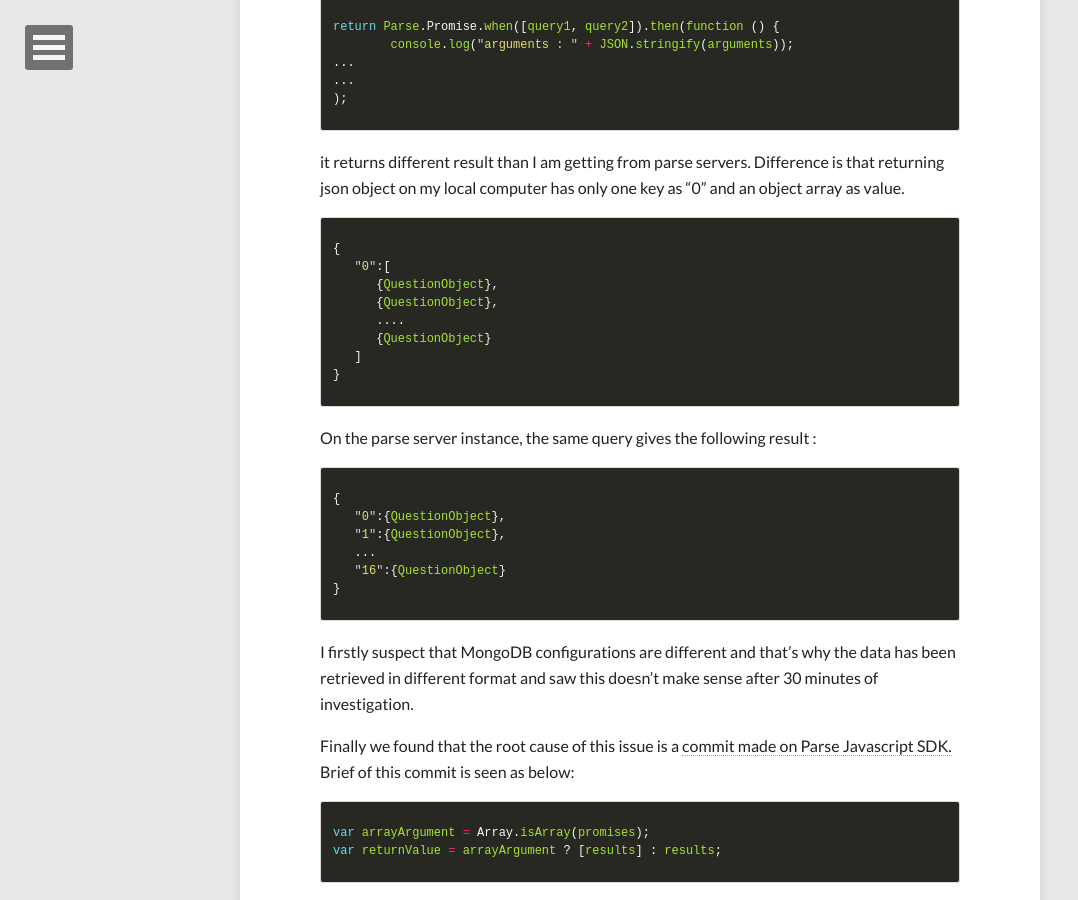
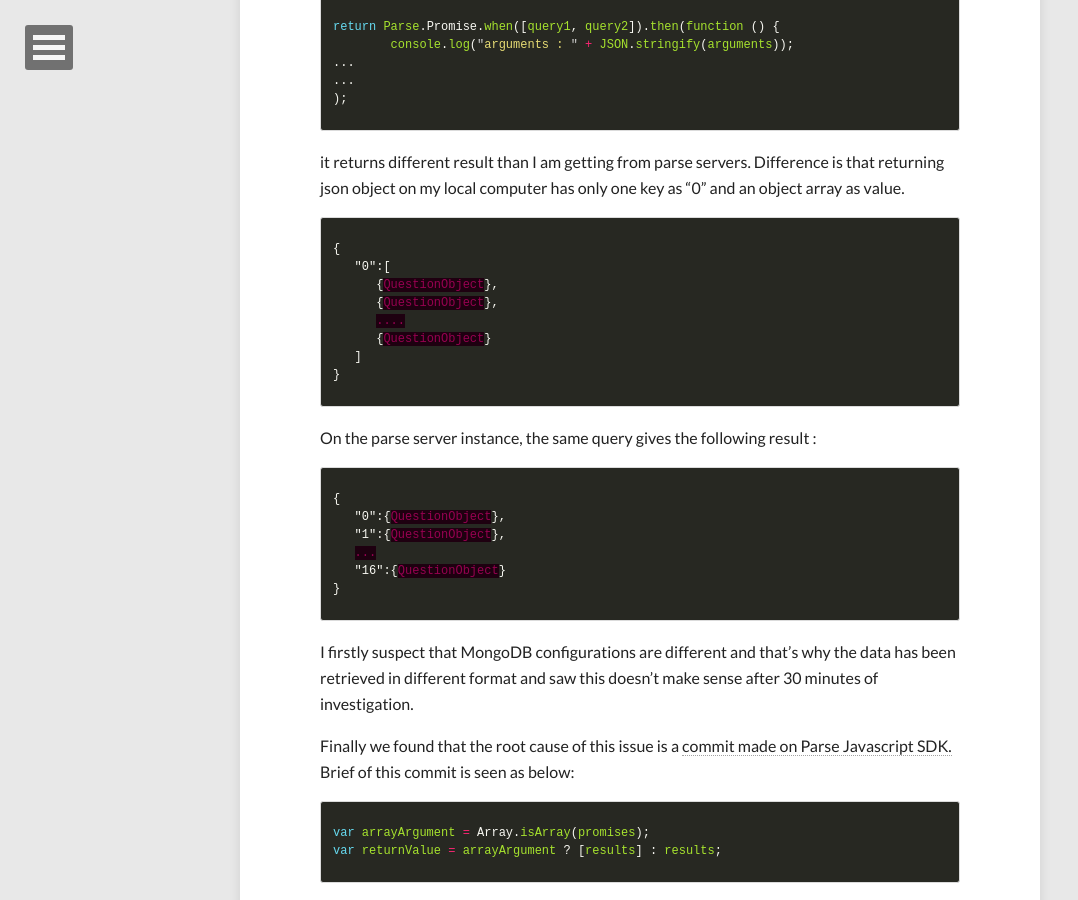
Before and after one commit to fuatcoskun/fuatcoskun.github.io, a Jekyll site: the page built from _posts/2016-03-13-parse-promise-when-return-type-issue-.md, in a window 1280 px wide and 900 px high, scrolled down 775 px. Shown: the whole window, without its empty margins (0-1078 px from the left). Built offline with Jekyll 4.4.1, drawn with Linux system fonts in a browser that asks for light colours; nearby versions of some CDN libraries; comment, search, counter and statistics services are not loaded.

Commit message:
highlighting changed

```diff
--- a/_posts/2016-03-13-parse-promise-when-return-type-issue-.md
+++ b/_posts/2016-03-13-parse-promise-when-return-type-issue-.md
@@ -27,7 +27,7 @@ return Parse.Promise.when([query1, query2]).then(function () {
 it returns different result than I am getting from parse servers. Difference is that returning json object on my local computer has only one key as "0" and an object array
 as value.
 
-{% highlight javascript %}
+{% highlight json %}
 {
    "0":[
       {QuestionObject},
@@ -40,7 +40,7 @@ as value.
 
 On the parse server instance, the same query gives the following result :
 
-{% highlight javascript %}
+{% highlight json %}
 {
    "0":{QuestionObject},
    "1":{QuestionObject},
```
